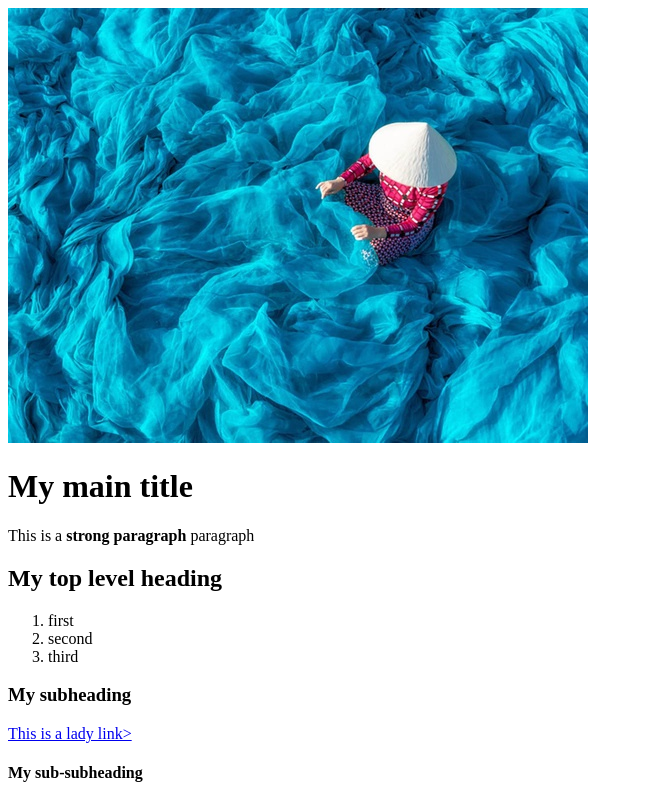
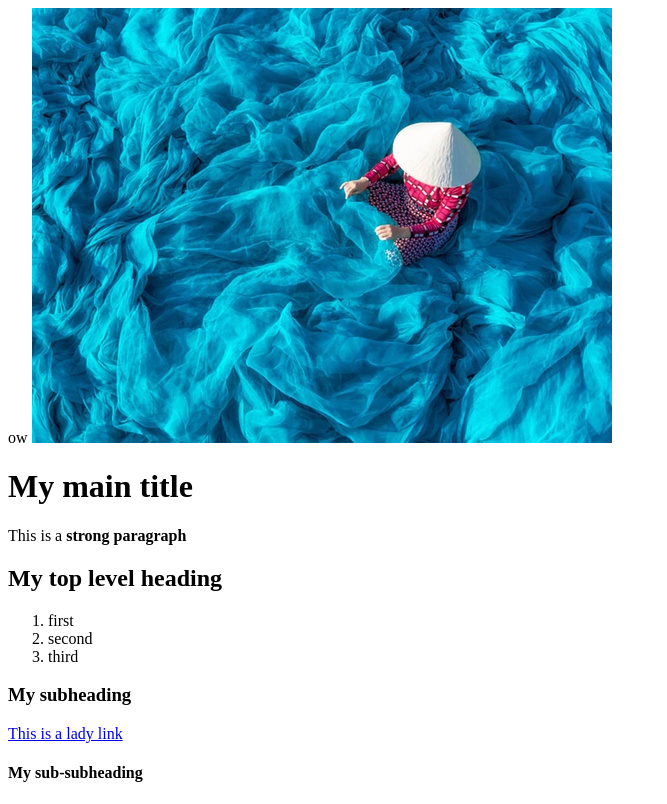
Before and after one commit to Wcallow18/Project_Odin, a plain HTML site: page index.html in a window 1280 px wide. Shown: the whole page, without its empty margins (0-667 px from the left). Drawn offline with Linux system fonts and the light colour scheme.

Commit message:
Corrected errors

```diff
--- a/index.html
+++ b/index.html
@@ -1,13 +1,13 @@
 <!DOCTYPE html>
 <html>
-<head>
+<head>ow
     <meta charset="utf-8">
     <title>This is the title of this page</title>
 </head>
 <body>
     <img src="images/Sitting Lady.jpg" alt="sitting lady">
     <h1>My main title</h1>
-        <p>This is a <strong>strong paragraph</strong> paragraph</p>
+        <p>This is a <strong>strong paragraph</strong></p>
     <h2>My top level heading</h2>
         <ol>
             <li>first</li>
@@ -15,7 +15,7 @@
             <li>third</li>
         </ol>
     <h3>My subheading</h3>
-        <a href="https://stock.adobe.com/collections/RKyaEDwp8J7JKeZWQPuOVWvkUjGQfpCx?filters%5Bcontent_type%3Aphoto%5D=1&load_type=photos+lp">This is a lady link></a>
+        <a href="https://stock.adobe.com/collections/RKyaEDwp8J7JKeZWQPuOVWvkUjGQfpCx?filters%5Bcontent_type%3Aphoto%5D=1&load_type=photos+lp">This is a lady link</a>
     <h4>My sub-subheading</h4>
 </body>
 </html>
```
